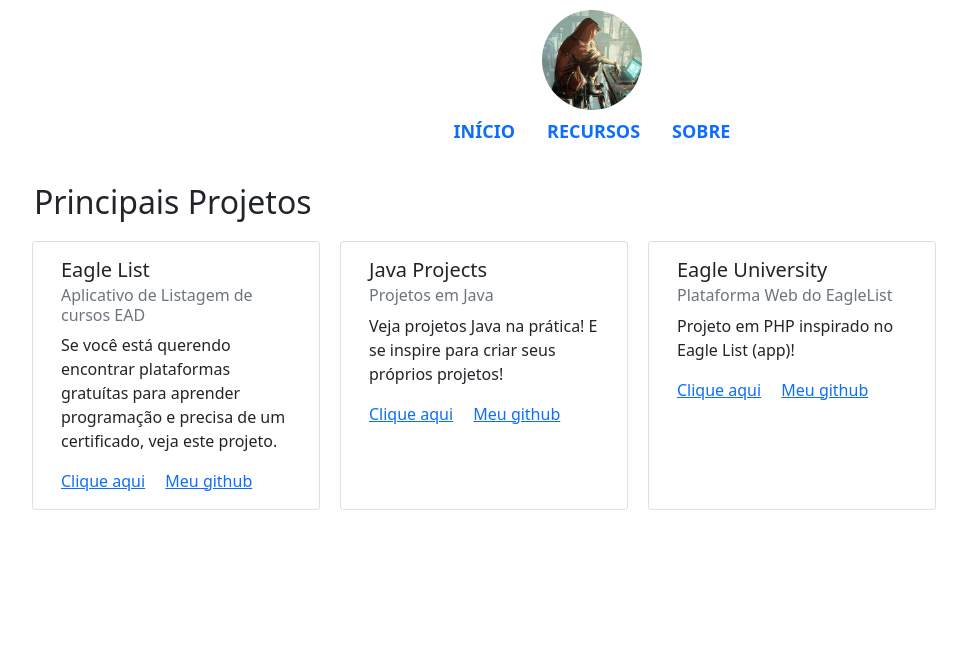
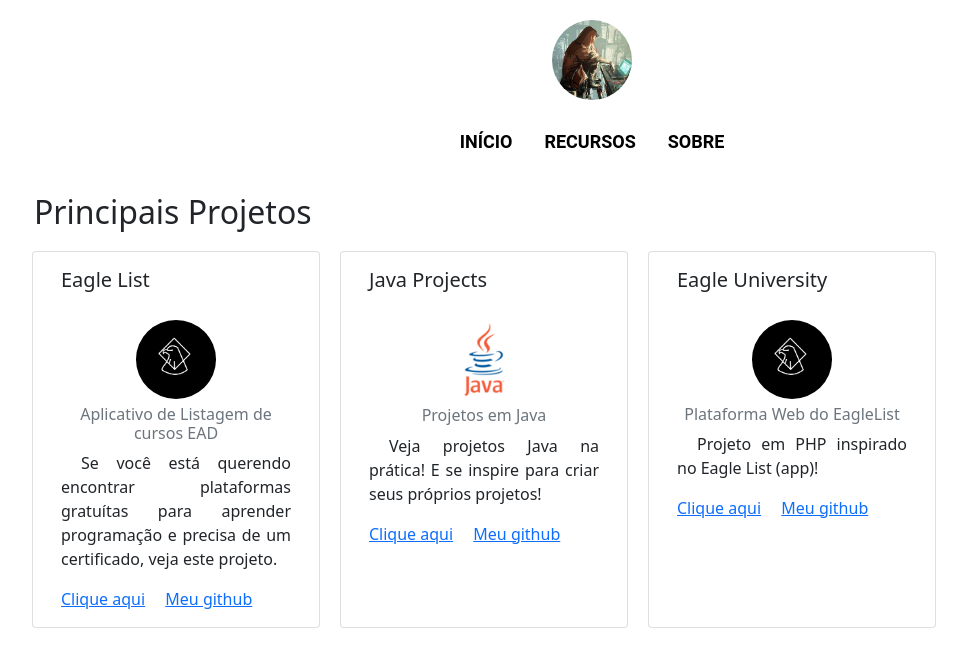
Before and after one commit to danilohbp/danilohbp.github.io, a plain HTML site: page index.html in a window 1280 px wide. Shown: the whole page, without its empty margins (48-1015 px from the left). Drawn offline with Linux system fonts and the light colour scheme.

Commit message:
Ajustes nos cards de projetos

```diff
--- a/assets/css/styles.css
+++ b/assets/css/styles.css
@@ -1,3 +1,7 @@
+body{
+	background-color: #fff;
+}
+
 header{
 	display: flex;
 	flex-direction: column;
@@ -8,16 +12,25 @@ header{
 	display: flex;
 	flex-direction: row;
 	justify-content: center;
+	text-align: center;
 }
 
-#perfil{
+.centro img{
+	padding: 10px;
+}
+
+
+
+.perfil{
 	width: 100px;
 	height: auto;
 	border-radius: 50%;
 	margin-top: 10px;
 }
 
-#item-menu li a{
+ul li a{
+	margin-top: 10px;
+	color: #000;
 	text-decoration: none;
 	font-family: 'Roboto';
 }
@@ -29,3 +42,8 @@ header{
 .card:hover{
 	border-color: black;
 }
+
+p{
+	text-indent: 20px;
+	text-align: justify;
+}
--- a/index.html
+++ b/index.html
@@ -13,7 +13,7 @@
 <body>
 	<header>
 		<div class="centro">
-			<img src="assets/img/danilohbp.jpg" id="perfil">
+			<img src="assets/img/danilohbp.jpg" class="perfil">
 		</div>
 		<ul class="nav justify-content-center">
 		  <li class="nav-item">
@@ -33,7 +33,12 @@
 			<div class="card col-sm-12 col-md-12 col-lg-4 col-xl-4 col-xxl-4" style="width: 18rem;">
 			  <div class="card-body">
 			    <h5 class="card-title">Eagle List</h5>
-			    <h6 class="card-subtitle mb-2 text-muted">Aplicativo de Listagem de cursos EAD</h6>
+			    <div class="centro">
+			    	<img src="assets/img/EagleIcon.png" class="perfil">
+			    </div>
+			    <div class="centro">
+			    	<h6 class="card-subtitle mb-2 text-muted">Aplicativo de Listagem de cursos EAD</h6>
+			    </div>
 			    <p class="card-text">Se você está querendo encontrar plataformas gratuítas para aprender programação e precisa de um certificado, veja este projeto.</p>
 			    <a href="https://github.com/danilohbp/eagle-list" target="__blank" class="card-link">Clique aqui</a>
 			    <a href="https://github.com/danilohbp" target="__blank" class="card-link">Meu github</a>
@@ -43,7 +48,12 @@
 			<div class="card" style="width: 18rem;">
 			  <div class="card-body">
 			    <h5 class="card-title">Java Projects</h5>
-			    <h6 class="card-subtitle mb-2 text-muted">Projetos em Java</h6>
+			    <div class="centro">
+			    	<img src="assets/img/java.png" class="perfil">
+			    </div>
+			    <div class="centro">
+			    	<h6 class="card-subtitle mb-2 text-muted">Projetos em Java</h6>
+			    </div>
 			    <p class="card-text">Veja projetos Java na prática! E se inspire para criar seus próprios projetos! </p>
 			    <a href="https://github.com/danilohbp/java-projetos" class="card-link" target="__blank">Clique aqui</a>
 			    <a href="https://github.com/danilohbp" target="__blank" class="card-link">Meu github</a>
@@ -53,7 +63,12 @@
 			<div class="card" style="width: 18rem;">
 			  <div class="card-body">
 			    <h5 class="card-title">Eagle University</h5>
-			    <h6 class="card-subtitle mb-2 text-muted">Plataforma Web do EagleList</h6>
+			    <div class="centro">
+			    	<img src="assets/img/EagleIcon.png" class="perfil">
+			    </div>
+			    <div class="centro">
+			    	<h6 class="card-subtitle mb-2 text-muted">Plataforma Web do EagleList</h6>
+			    </div>
 			    <p class="card-text">Projeto em PHP inspirado no Eagle List (app)! </p>
 			    <a href="https://github.com/danilohbp/java-projetos" target="__blank" class="card-link">Clique aqui</a>
 			    <a href="https://github.com/danilohbp" target="__blank" class="card-link">Meu github</a>
```
Also changed, not shown: assets/img/EagleIcon.png (added), assets/img/java.png (added).
